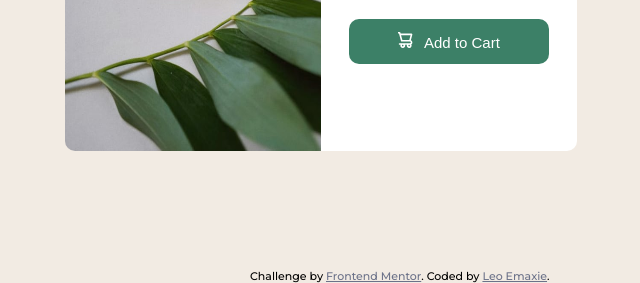
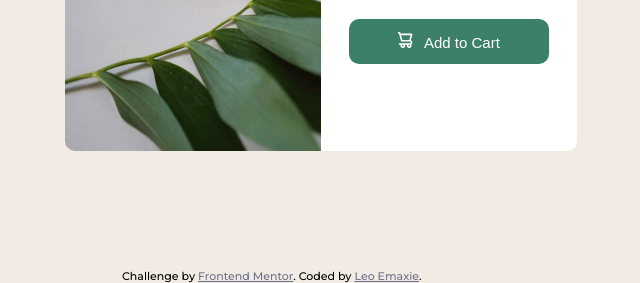
Before and after one commit to leoemaxie/product-preview-card, a plain HTML site: page index.html in a window 1280 px wide. Shown: the part 517-800 px from the top of the page, without its empty margins (326-966 px from the left). Drawn offline with Linux system fonts and the light colour scheme.

Commit message:
feat: added mobile screenshot

```diff
--- a/style.css
+++ b/style.css
@@ -163,7 +163,7 @@ p,
 
     .attribution {
         position: absolute;
-        left: 45%;
+        left: 35%;
         bottom: 0;
     }
 }
```
Also changed, not shown: index.html (+1 -2 lines), screenshots/mobile-screenshot.png (added), 1 other file.
